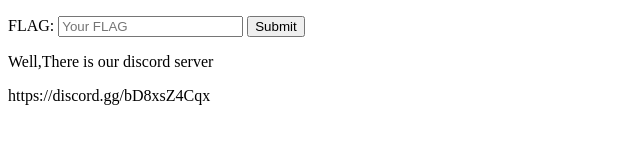
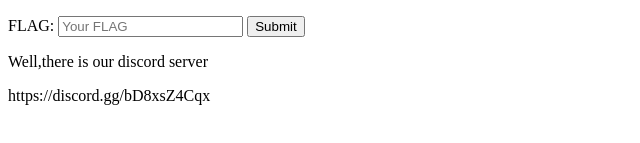
Before and after one commit to rgmflag/lv1, a plain HTML site: page index.html in a window 1280 px wide. Shown: the part 177-320 px from the top of the page, 0-640 px from the left. Drawn offline with Linux system fonts and the light colour scheme; a script that the page names is missing.

Commit message:
Update index.html

```diff
--- a/index.html
+++ b/index.html
@@ -34,7 +34,7 @@
         <input id="flag" type="text" placeholder="Your FLAG" />
         <button type="submit">Submit</button>
     </form>
-    <p>Well,There is our discord server</p>
+    <p>Well,there is our discord server</p>
     <p>https://discord.gg/bD8xsZ4Cqx</p>
 </body>
 </html>
```
